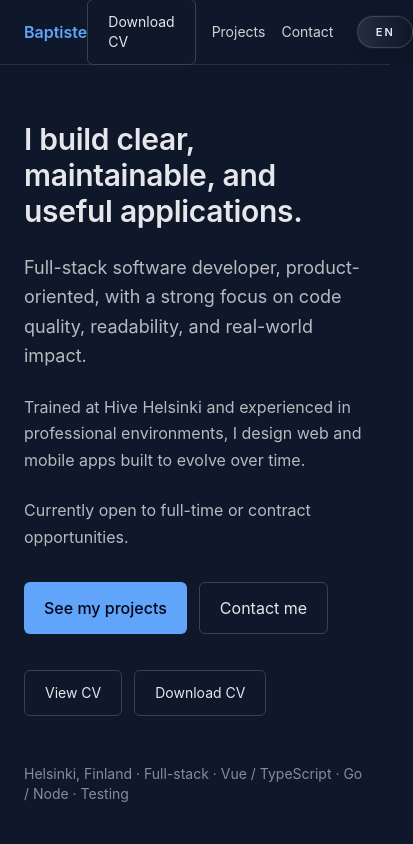
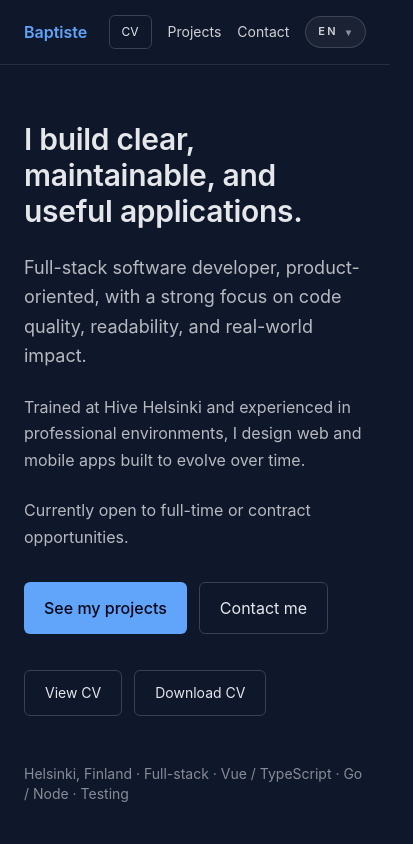
Before and after one commit to B9R9/portfolio, a Vue app: page / in a window 390 px wide. Shown: the top 844 px of the page, 413 px wide, since content can reach past the window. Built offline with nearby package versions, Linux system fonts and the light colour scheme.

Commit message:
Enhance LanguageSelector and MainLayout for improved mobile usability and accessibility

```diff
--- a/src/components/LanguageSelector.vue
+++ b/src/components/LanguageSelector.vue
@@ -1,6 +1,6 @@
 <template>
   <div
-    class="relative"
+    class="relative hidden sm:block"
     @mouseenter="isExpanded = true"
     @mouseleave="isExpanded = false"
   >
@@ -29,6 +29,34 @@
       </template>
     </div>
   </div>
+
+  <div class="relative sm:hidden">
+    <button
+      type="button"
+      class="inline-flex h-8 items-center gap-2 rounded-full border border-white/15 bg-white/5 px-3 text-[11px] font-semibold uppercase tracking-[0.2em] text-white/80"
+      :aria-label="$t('languageSelector.aria')"
+      @click="isMobileOpen = !isMobileOpen"
+    >
+      {{ currentLabel }}
+      <span class="text-[10px] text-white/50">▾</span>
+    </button>
+    <div
+      v-if="isMobileOpen"
+      class="absolute right-0 mt-2 w-28 rounded-xl border border-white/10 bg-[#0b0b0b] p-1 shadow-xl"
+    >
+      <button
+        v-for="option in localeOptions"
+        :key="option"
+        type="button"
+        class="flex w-full items-center justify-between rounded-lg px-3 py-2 text-[11px] font-semibold uppercase tracking-[0.2em] text-white/70 hover:bg-white/10 hover:text-white"
+        :class="locale === option ? 'bg-white/15 text-white' : ''"
+        @click="setLocale(option)"
+      >
+        <span>{{ labels[option] }}</span>
+        <span v-if="locale === option" class="text-[10px]">✓</span>
+      </button>
+    </div>
+  </div>
 </template>
 
 <script setup lang="ts">
@@ -46,11 +74,13 @@ const labels: Record<(typeof localeOptions)[number], string> = {
 }
 
 const isExpanded = ref(false)
+const isMobileOpen = ref(false)
 
 const currentLabel = computed(() => labels[locale.value as (typeof localeOptions)[number]])
 
 const setLocale = (value: (typeof localeOptions)[number]) => {
   locale.value = value
   isExpanded.value = false
+  isMobileOpen.value = false
 }
 </script>
--- a/src/layouts/MainLayout.vue
+++ b/src/layouts/MainLayout.vue
@@ -5,8 +5,9 @@
         <RouterLink to="/" class="font-semibold">Baptiste</RouterLink>
 
         <nav class="flex items-center gap-4 text-sm">
-          <a href="/cv-baptiste-riffard.pdf" class="btn-secondary text-sm" download>
-            {{ $t('nav.downloadCv') }}
+          <a href="/cv-baptiste-riffard.pdf" class="btn-secondary px-3 py-2 text-xs sm:text-sm" download>
+            <span class="sm:hidden">CV</span>
+            <span class="hidden sm:inline">{{ $t('nav.downloadCv') }}</span>
           </a>
 
           <a href="/#projects" class="text-white/80 hover:text-white">{{ $t('nav.projects') }}</a>
```
